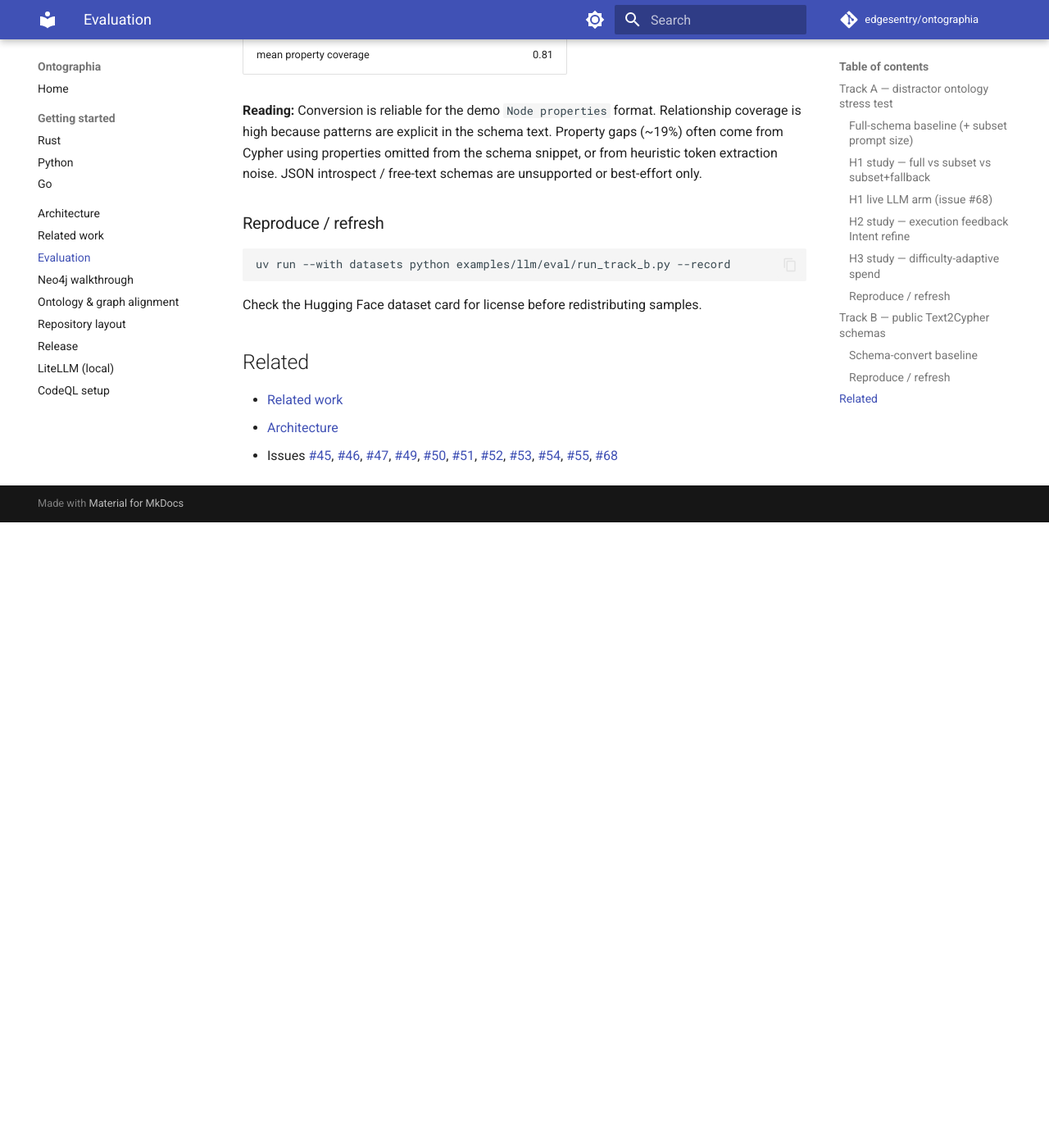
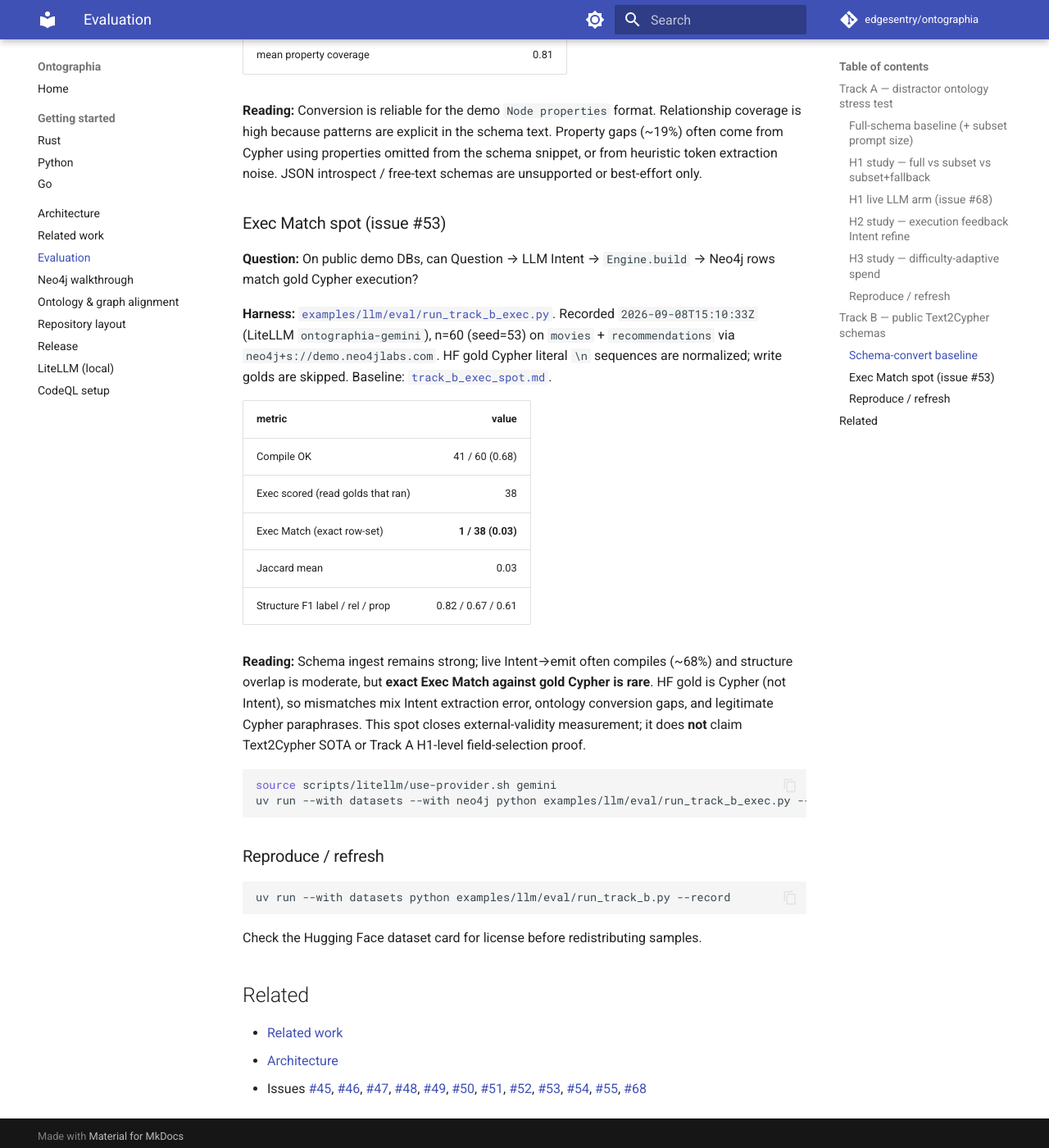
Before and after one commit to edgesentry/ontographia, an MkDocs documentation site: the page built from docs/evaluation.md, in a window 1280 px wide and 1400 px high, scrolled down 5709 px. Shown: the whole window at 82% size. Built offline with MkDocs 1.6.1 and Material for MkDocs 9.7.7, drawn with Linux system fonts in a browser that asks for light colours; comment, search, counter and statistics services are not loaded; before the commit the page ends 6346 px from its top, so only the background shows below that.

Commit message:
Record Track B Exec Match spot baselines and close Part 3 eval docs (#53).
Honest Gemini spot on movies+recommendations: compile ~68%, structure F1 moderate, exact Exec Match ~3%; document claim boundary in evaluation.md.

Co-authored-by: Cursor <cursoragent@cursor.com>

````diff
--- a/docs/evaluation.md
+++ b/docs/evaluation.md
@@ -152,6 +152,27 @@ Recorded `2026-09-03T11:29:09Z` (git `9b3c7cf`). Machine-readable: [`examples/ll
 
 **Reading:** Conversion is reliable for the demo `Node properties` format. Relationship coverage is high because patterns are explicit in the schema text. Property gaps (~19%) often come from Cypher using properties omitted from the schema snippet, or from heuristic token extraction noise. JSON introspect / free-text schemas are unsupported or best-effort only.
 
+### Exec Match spot (issue #53)
+
+**Question:** On public demo DBs, can Question → LLM Intent → `Engine.build` → Neo4j rows match gold Cypher execution?
+
+**Harness:** [`examples/llm/eval/run_track_b_exec.py`](https://github.com/edgesentry/ontographia/blob/main/examples/llm/eval/run_track_b_exec.py). Recorded `2026-09-08T15:10:33Z` (LiteLLM `ontographia-gemini`), n=60 (seed=53) on `movies` + `recommendations` via `neo4j+s://demo.neo4jlabs.com`. HF gold Cypher literal `\n` sequences are normalized; write golds are skipped. Baseline: [`track_b_exec_spot.md`](https://github.com/edgesentry/ontographia/blob/main/examples/llm/eval/baselines/track_b_exec_spot.md).
+
+| metric | value |
+|--------|------:|
+| Compile OK | 41 / 60 (0.68) |
+| Exec scored (read golds that ran) | 38 |
+| Exec Match (exact row-set) | **1 / 38 (0.03)** |
+| Jaccard mean | 0.03 |
+| Structure F1 label / rel / prop | 0.82 / 0.67 / 0.61 |
+
+**Reading:** Schema ingest remains strong; live Intent→emit often compiles (~68%) and structure overlap is moderate, but **exact Exec Match against gold Cypher is rare**. HF gold is Cypher (not Intent), so mismatches mix Intent extraction error, ontology conversion gaps, and legitimate Cypher paraphrases. This spot closes external-validity measurement; it does **not** claim Text2Cypher SOTA or Track A H1-level field-selection proof.
+
+```bash
+source scripts/litellm/use-provider.sh gemini
+uv run --with datasets --with neo4j python examples/llm/eval/run_track_b_exec.py --record
+```
+
 ### Reproduce / refresh
 
 ```bash
@@ -164,4 +185,4 @@ Check the Hugging Face dataset card for license before redistributing samples.
 
 - [Related work](related-work.md)
 - [Architecture](architecture.md)
-- Issues [#45](https://github.com/edgesentry/ontographia/issues/45), [#46](https://github.com/edgesentry/ontographia/issues/46), [#47](https://github.com/edgesentry/ontographia/issues/47), [#49](https://github.com/edgesentry/ontographia/issues/49), [#50](https://github.com/edgesentry/ontographia/issues/50), [#51](https://github.com/edgesentry/ontographia/issues/51), [#52](https://github.com/edgesentry/ontographia/issues/52), [#53](https://github.com/edgesentry/ontographia/issues/53), [#54](https://github.com/edgesentry/ontographia/issues/54), [#55](https://github.com/edgesentry/ontographia/issues/55), [#68](https://github.com/edgesentry/ontographia/issues/68)
+- Issues [#45](https://github.com/edgesentry/ontographia/issues/45), [#46](https://github.com/edgesentry/ontographia/issues/46), [#47](https://github.com/edgesentry/ontographia/issues/47), [#48](https://github.com/edgesentry/ontographia/issues/48), [#49](https://github.com/edgesentry/ontographia/issues/49), [#50](https://github.com/edgesentry/ontographia/issues/50), [#51](https://github.com/edgesentry/ontographia/issues/51), [#52](https://github.com/edgesentry/ontographia/issues/52), [#53](https://github.com/edgesentry/ontographia/issues/53), [#54](https://github.com/edgesentry/ontographia/issues/54), [#55](https://github.com/edgesentry/ontographia/issues/55), [#68](https://github.com/edgesentry/ontographia/issues/68)
````
Also changed, not shown: examples/llm/eval/baselines/track_b_exec_spot.md (added, +23 -0 lines), 3 other files.
